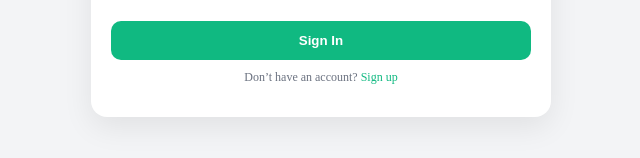
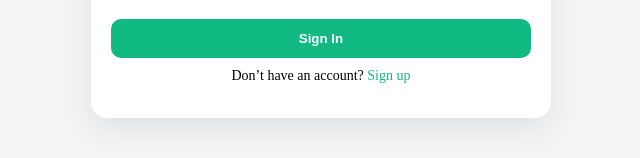
Before and after one commit to Aadya2901/ElderEase, a React (Vite) app in the folder frontend/: page /login in a window 1280 px wide. Shown: the part 539-697 px from the top of the page, without its empty margins (319-959 px from the left). Built offline with nearby package versions, Linux system fonts and the light colour scheme.

Commit message:
fix(auth): add missing signup route to resolve navigation error

```diff
--- a/frontend/src/App.jsx
+++ b/frontend/src/App.jsx
@@ -16,7 +16,7 @@ function App() {
         <Route path="/dashboard" element={<PatientDashboard />} />
         <Route path="/caregiver" element={<CaregiverDashboard />} />
         <Route path="/profile" element={<Profile />} />
-        <Route path="/" element={<Signup />} />
+        <Route path="/signup" element={<Signup />} />
       </Routes>
     </BrowserRouter>
   );
--- a/frontend/src/pages/Login.jsx
+++ b/frontend/src/pages/Login.jsx
@@ -140,15 +140,16 @@ export default function Login() {
             Sign In
           </button>
 
-          <p style={styles.demoText}>
+          <p style={{ marginTop: "10px", fontSize: "14px", textAlign: "center" }}>
             Don’t have an account?{" "}
             <span
-              onClick={() => navigate("/")}
+              onClick={() => navigate("/signup")}
               style={{ color: "#10b981", cursor: "pointer" }}
             >
               Sign up
             </span>
           </p>
+
         </div>
 
       </div>
```
